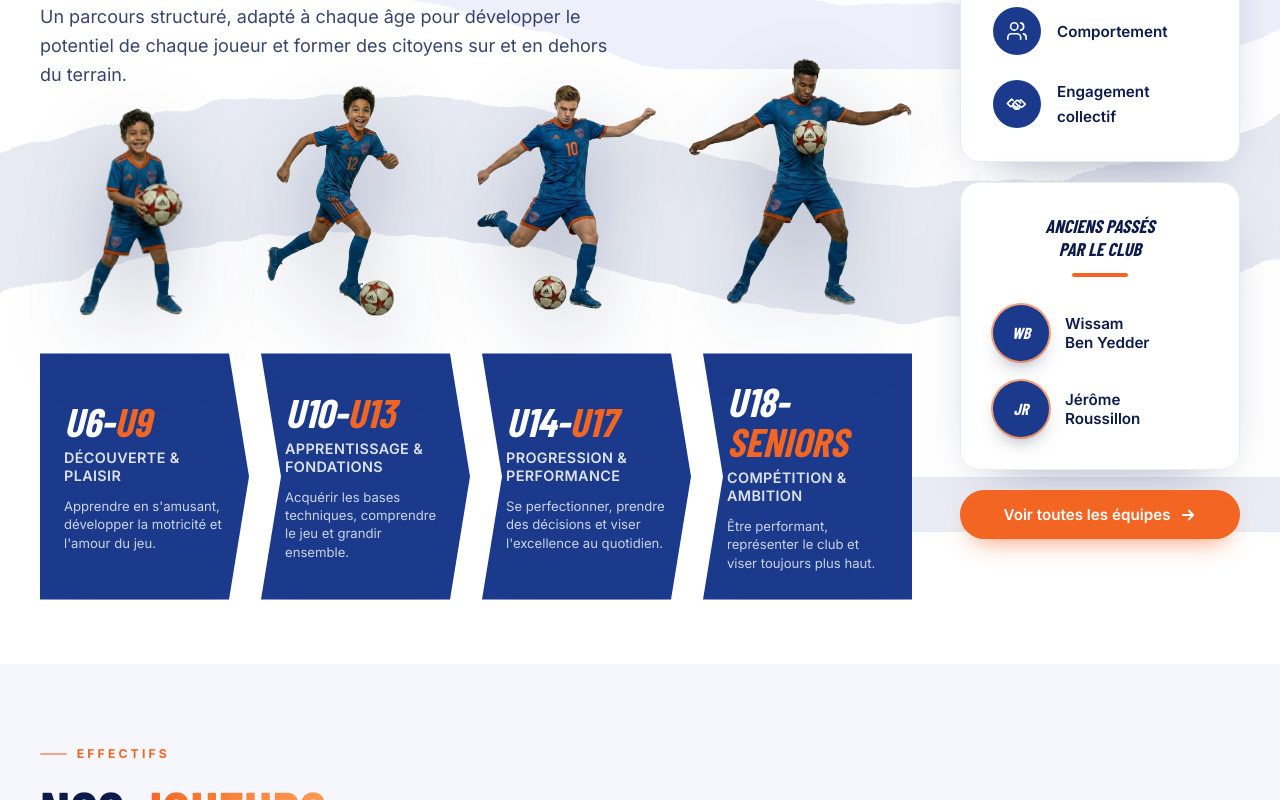
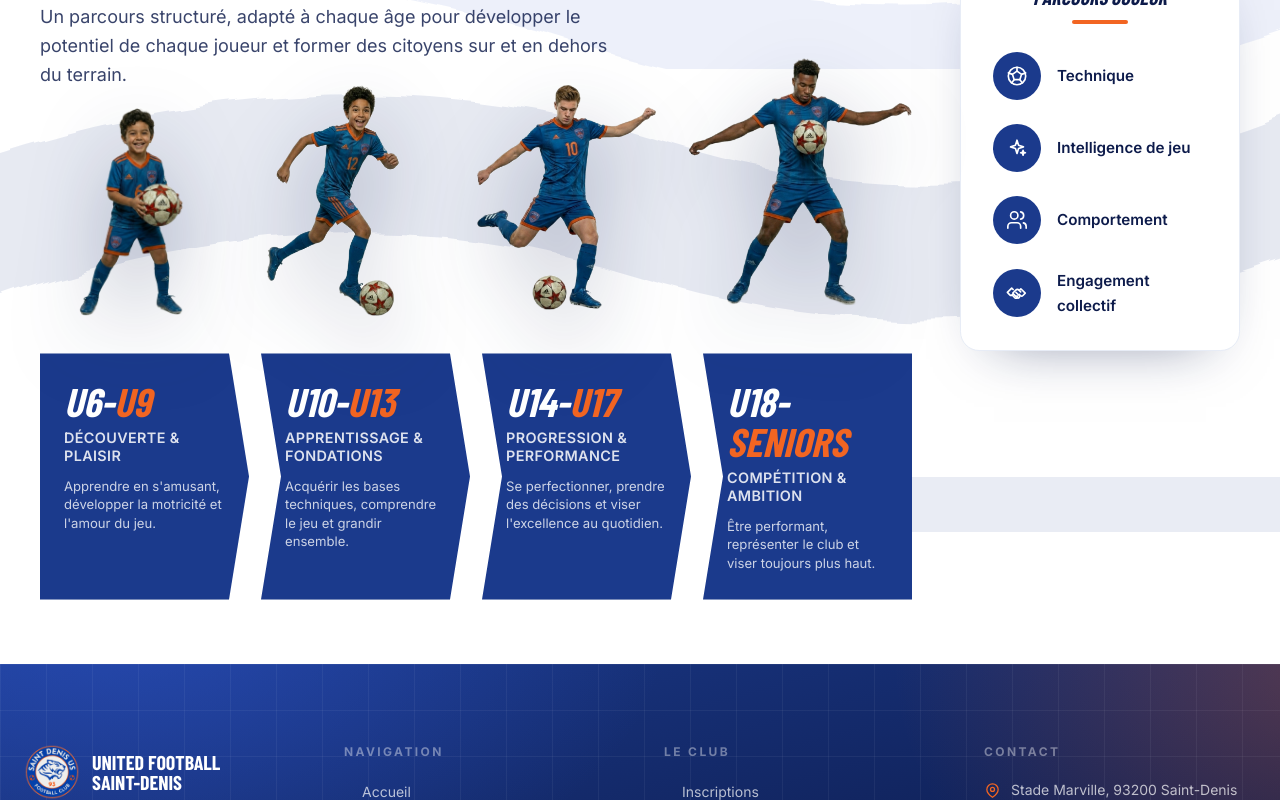
Before and after one commit to Lumelia-19/Saint-Denis-US, a Next.js app in the folder sdus-fc/: page /equipes in a window 1280 px wide. Shown: the part 359-1159 px from the top of the page. Built offline with nearby package versions, Linux system fonts and the light colour scheme; a web font is replaced by a local one.

Commit message:
fix(equipes): masque les effectifs non vérifiés
- retire les joueurs mock et leurs statistiques de la page publique\n- masque le bloc des anciens non documenté\n- conserve le parcours de formation sans interaction trompeuse

```diff
--- a/sdus-fc/app/equipes/page.tsx
+++ b/sdus-fc/app/equipes/page.tsx
@@ -1,15 +1,8 @@
 'use client';
-import { useState } from 'react';
 import Image from 'next/image';
-import Link from 'next/link';
-import PlayerCard from '@/components/PlayerCard';
-import SectionTitle from '@/components/ui/SectionTitle';
 import Reveal from '@/components/Reveal';
 import Icon, { type IconName } from '@/components/Icon';
-import { PLAYERS, getCategories } from '@/lib/players';
 import { MatchCategory } from '@/lib/types';
-
-const CATEGORIES = getCategories();
 
 type StageDef = {
   category: MatchCategory;
@@ -74,21 +67,7 @@ const PATHWAY: { icon: IconName; label: string }[] = [
   { icon: 'handshake', label: 'Engagement collectif' },
 ];
 
-const ALUMNI = [
-  { firstName: 'Wissam', lastName: 'Ben Yedder', initials: 'WB' },
-  { firstName: 'Jérôme', lastName: 'Roussillon', initials: 'JR' },
-];
-
 export default function EquipesPage() {
-  const [active, setActive] = useState<MatchCategory | 'Tous'>('Tous');
-
-  const filtered = active === 'Tous' ? PLAYERS : PLAYERS.filter((p) => p.category === active);
-
-  const selectStage = (cat: MatchCategory) => {
-    setActive(cat);
-    document.getElementById('roster')?.scrollIntoView({ behavior: 'smooth', block: 'start' });
-  };
-
   return (
     <>
       {/* ============ HERO ============ */}
@@ -199,15 +178,14 @@ export default function EquipesPage() {
                       ? 'polygon(0 0, 100% 0, 100% 100%, 0 100%, 20px 50%)'
                       : 'polygon(0 0, calc(100% - 20px) 0, 100% 50%, calc(100% - 20px) 100%, 0 100%, 20px 50%)';
                   return (
-                  <button
+                  <article
                     key={stage.category}
-                    onClick={() => selectStage(stage.category)}
-                    className="group relative flex-1 overflow-hidden bg-royal px-4 py-6 text-left text-white shadow-[0_18px_40px_-24px_rgba(13,27,75,0.7)] transition hover:bg-flame sm:px-6 sm:py-7"
+                    className="relative flex-1 overflow-hidden bg-royal px-4 py-6 text-left text-white shadow-[0_18px_40px_-24px_rgba(13,27,75,0.7)] sm:px-6 sm:py-7"
                     style={{ clipPath }}
                   >
                     <p className="display-sm text-3xl italic leading-none sm:text-4xl lg:text-[2.5rem]">
                       {stage.title.split('-')[0].trim()}-
-                      <span className="text-flame group-hover:text-white">{stage.title.split('-').slice(1).join('-').trim()}</span>
+                      <span className="text-flame">{stage.title.split('-').slice(1).join('-').trim()}</span>
                     </p>
                     <p className="mt-2 text-[0.82rem] font-semibold uppercase leading-tight tracking-wide text-white/85 sm:text-[0.9rem]">
                       {stage.tagline}
@@ -215,7 +193,7 @@ export default function EquipesPage() {
                     <p className="mt-3 text-[0.78rem] leading-snug text-white/78 sm:text-[0.82rem]">
                       {stage.description}
                     </p>
-                  </button>
+                  </article>
                   );
                 })}
               </div>
@@ -241,83 +219,7 @@ export default function EquipesPage() {
               </section>
             </Reveal>
 
-            <Reveal delay={0.18}>
-              <section className="rounded-[1.2rem] border border-cloud bg-panel p-7 shadow-[0_22px_56px_-34px_rgba(13,27,75,0.55)] lg:p-8">
-                <h2 className="display-sm text-center text-[1.15rem] italic leading-tight text-navy">
-                  Anciens passés
-                  <br />
-                  par le club
-                </h2>
-                <div className="mt-3 mx-auto h-1 w-14 rounded-full bg-flame" />
-                <ul className="mt-7 space-y-5">
-                  {ALUMNI.map((p) => (
-                    <li key={p.lastName} className="flex items-center gap-4">
-                      <span
-                        className="grid h-14 w-14 shrink-0 place-items-center rounded-full bg-royal text-white shadow-[0_10px_22px_-12px_rgba(13,27,75,0.75)] ring-2 ring-flame/60"
-                        style={{ fontFamily: 'var(--font-display)' }}
-                      >
-                        <span className="text-base font-black italic">{p.initials}</span>
-                      </span>
-                      <span className="text-[0.95rem] font-semibold leading-tight text-navy">
-                        {p.firstName}
-                        <br />
-                        {p.lastName}
-                      </span>
-                    </li>
-                  ))}
-                </ul>
-              </section>
-            </Reveal>
-
-            {/* Bouton sous la sidebar (a droite) */}
-            <Reveal delay={0.24}>
-              <Link href="#roster" className="btn-primary group w-full justify-center">
-                Voir toutes les équipes
-                <Icon
-                  name="arrow-right"
-                  size={18}
-                  strokeWidth={2.4}
-                  className="transition-transform duration-300 group-hover:translate-x-1"
-                />
-              </Link>
-            </Reveal>
           </aside>
-        </div>
-      </section>
-
-      {/* ============ ROSTER ============ */}
-      <section id="roster" className="bg-mist py-20 scroll-mt-24" aria-label="Effectifs">
-        <div className="mx-auto max-w-[1500px] px-5 sm:px-8 lg:px-10 min-[1400px]:px-16">
-          <Reveal>
-            <SectionTitle
-              eyebrow="Effectifs"
-              blue="Nos"
-              orange="joueurs"
-              subtitle="Survolez une carte pour révéler les statistiques de la saison."
-            />
-          </Reveal>
-
-          <Reveal>
-            <div className="mt-8 mb-12 flex flex-wrap gap-2.5">
-              {(['Tous', ...CATEGORIES] as (MatchCategory | 'Tous')[]).map((cat) => (
-                <button key={cat} onClick={() => setActive(cat)} className="pill" data-active={active === cat}>
-                  {cat}
-                </button>
-              ))}
-            </div>
-          </Reveal>
-
-          <div className="grid grid-cols-1 gap-6 sm:grid-cols-2 lg:grid-cols-4">
-            {filtered.map((player, i) => (
-              <Reveal key={player.id} delay={(i % 4) * 0.08}>
-                <PlayerCard player={player} />
-              </Reveal>
-            ))}
-          </div>
-
-          {filtered.length === 0 && (
-            <p className="py-16 text-center text-slate-soft">Aucun joueur dans cette catégorie.</p>
-          )}
         </div>
       </section>
     </>
```
